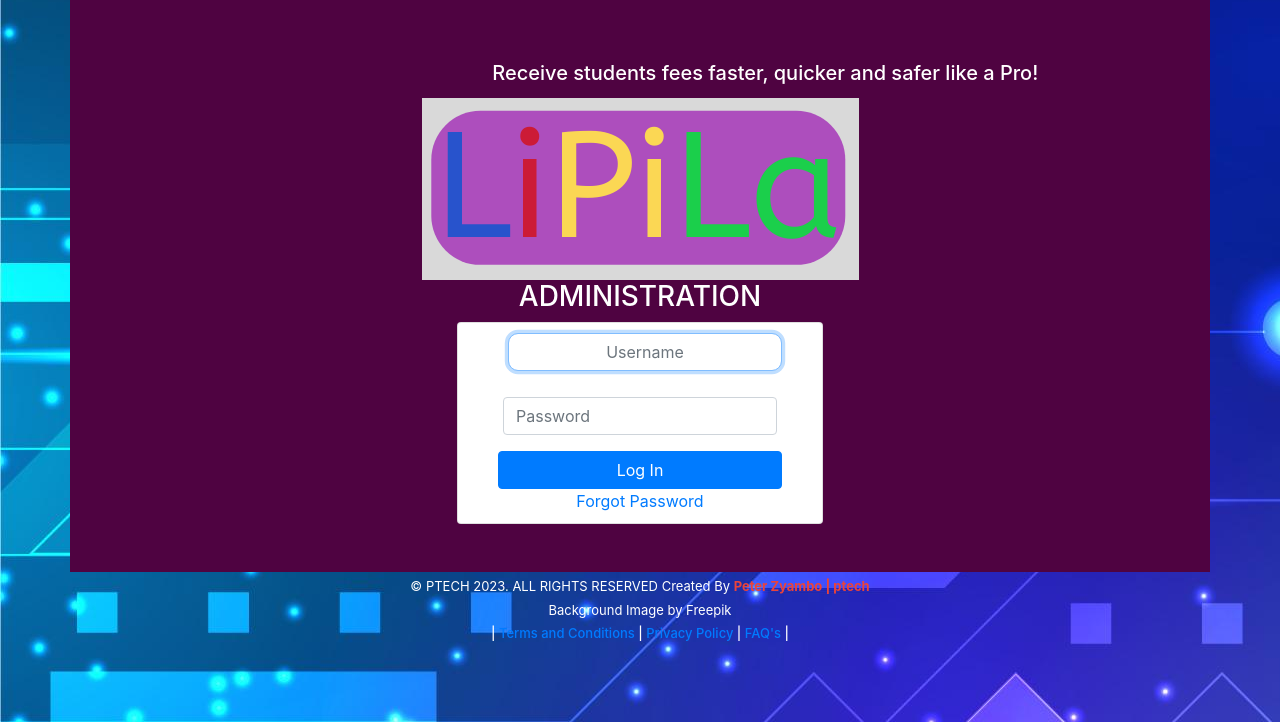
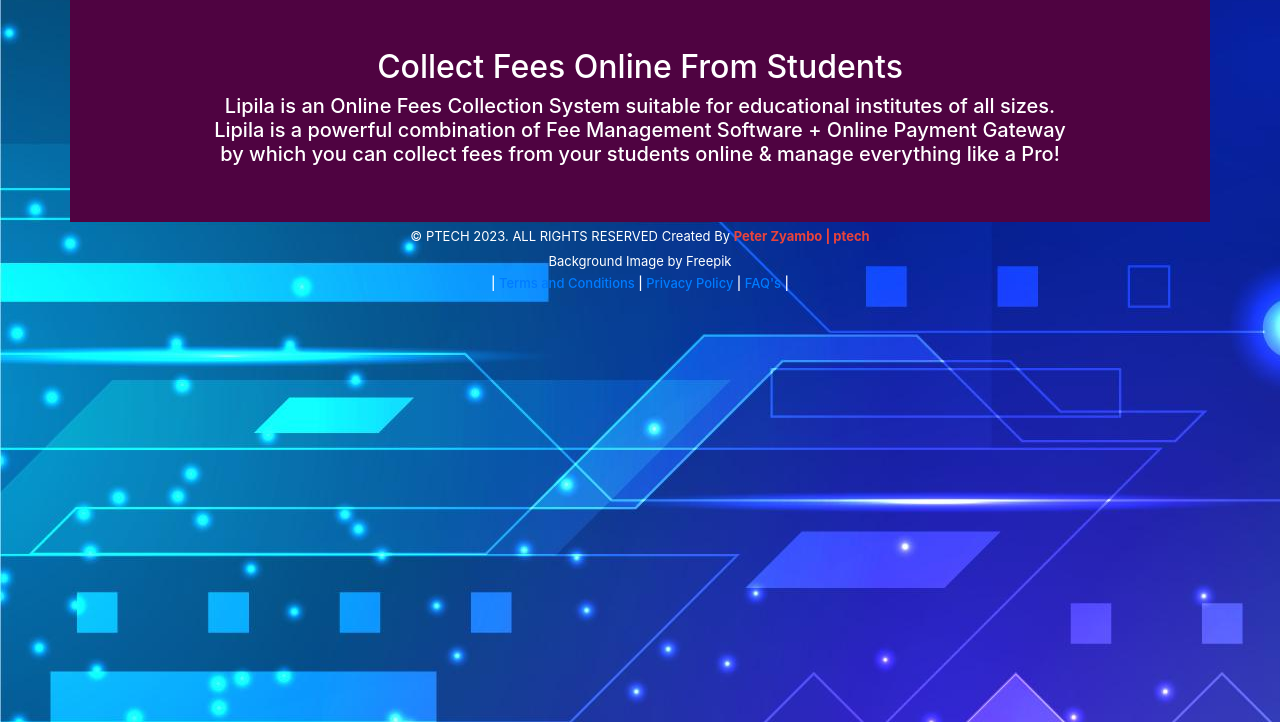
Before and after one commit to sangwani-coder/lipila-fullstack-flask, a Flask app: page /auth/login/1 in a window 1280 px wide. Shown: the part 78-800 px from the top of the page. Run offline with Flask 3, Linux system fonts and the light colour scheme; some libraries are stand-ins or nearby versions.

Commit message:
rename file

```diff
--- a/lipila_app/templates/homepage.html
+++ /dev/null
@@ -1,6 +0,0 @@
-{% extends "layout.html" %} {% block title %}Homepage{% endblock %} {% block main %}
-<h2>Collect Fees Online From Students</h2>
-<h5>Lipila is an Online Fees Collection System suitable for educational institutes of all sizes.<br>
-    Lipila is a powerful combination of Fee Management Software + Online Payment Gateway <br>
-    by which you can collect fees from your students online & manage everything like a Pro!</h5>
-{% endblock %}
--- a/lipila_app/templates/index.html
+++ b/lipila_app/templates/index.html
@@ -1,19 +1,6 @@
-{% extends "layout.html" %} {% block title %} Login {% endblock %} {% block main %}
-<div class="scroll-left">
-    <h5>Receive students fees faster, quicker and safer like a Pro!</h5>
-</div>
-<img src="{{url_for('static', filename='images/lipila.png')}}" alt="lipila-logo">
-<h3>ADMINISTRATION</h3>
-<div id="login-form">
-    <form action="{{url_for('auth.login', users='schools')}}" method="post" class="card">
-        <div class="form-group">
-            <input autocomplete="off" autofocus class="form-control" name="email" placeholder="Username" type="text">
-        </div>
-        <div class="form-group">
-            <input class="form-control" name="password" placeholder="Password" type="password">
-        </div>
-        <button class="btn btn-primary" type="submit">Log In</button>
-        <a href="{{url_for('admin.reset_password')}}">Forgot Password</a>
-    </form>
-</div>
+{% extends "layout.html" %} {% block title %}Homepage{% endblock %} {% block main %}
+<h2>Collect Fees Online From Students</h2>
+<h5>Lipila is an Online Fees Collection System suitable for educational institutes of all sizes.<br>
+    Lipila is a powerful combination of Fee Management Software + Online Payment Gateway <br>
+    by which you can collect fees from your students online & manage everything like a Pro!</h5>
 {% endblock %}
--- a/run_server.py
+++ b/run_server.py
@@ -20,7 +20,7 @@
 @app.route('/')
 def index():
     # session.clear()
-    return render_template('homepage.html')
+    return render_template('index.html')
 
 if __name__ == '__main__':
     # Create admin
```
Also changed, not shown: lipila_app/main.py (deleted, +0 -34 lines).
